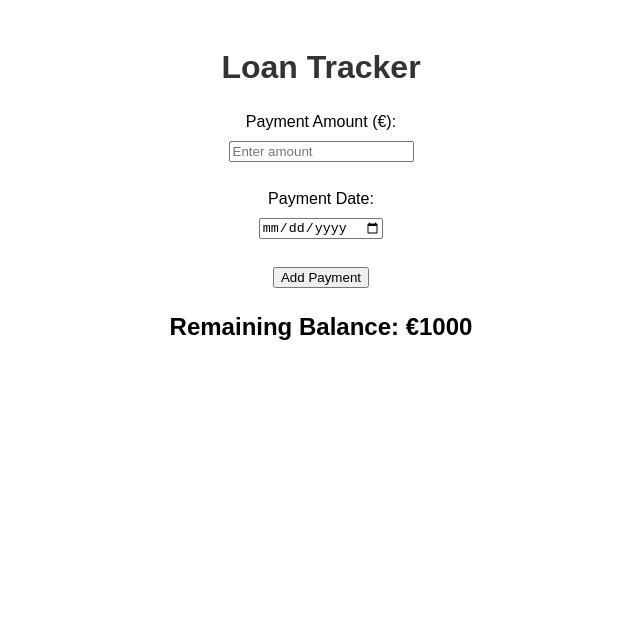
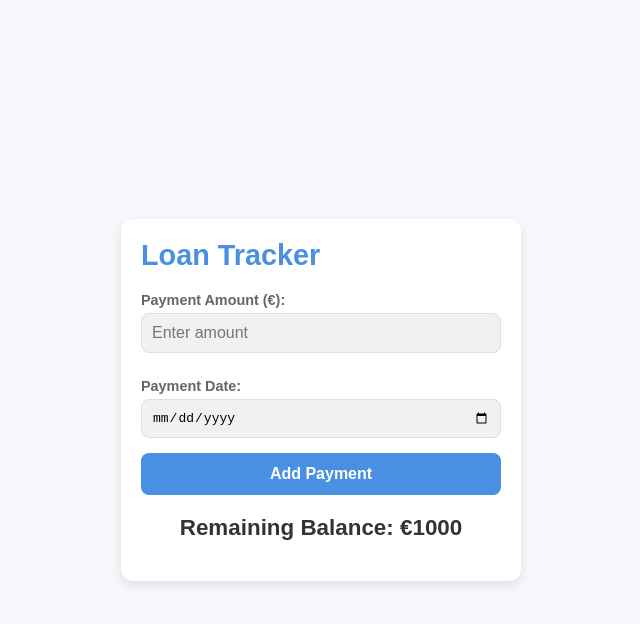
Before and after one commit to kieran-k1974/rebecca, a plain HTML site: page index.html in a window 1280 px wide. Shown: the whole page, without its empty margins (319-959 px from the left). Drawn offline with Linux system fonts and the light colour scheme.

Commit message:
Update index.html

```diff
--- a/index.html
+++ b/index.html
@@ -5,47 +5,124 @@
     <meta name="viewport" content="width=device-width, initial-scale=1.0">
     <title>Loan Tracker</title>
     <style>
+        /* General Reset */
+        * {
+            box-sizing: border-box;
+            margin: 0;
+            padding: 0;
+        }
+
         body {
             font-family: Arial, sans-serif;
             display: flex;
             flex-direction: column;
             align-items: center;
-            padding: 20px;
-        }
-        h1 {
+            justify-content: center;
+            min-height: 100vh;
+            background-color: #f7f8fc;
             color: #333;
         }
-        label, input, button {
-            margin: 5px;
+
+        h1 {
+            font-size: 1.8em;
+            color: #4a90e2;
+            margin-bottom: 20px;
         }
+
+        .container {
+            width: 90%;
+            max-width: 400px;
+            background: #ffffff;
+            padding: 20px;
+            border-radius: 12px;
+            box-shadow: 0 4px 12px rgba(0, 0, 0, 0.1);
+        }
+
+        label {
+            display: block;
+            margin: 10px 0 5px;
+            font-weight: bold;
+            font-size: 0.9em;
+            color: #666;
+        }
+
+        input[type="number"],
+        input[type="date"] {
+            width: 100%;
+            padding: 10px;
+            margin-bottom: 15px;
+            border: 1px solid #ddd;
+            border-radius: 8px;
+            font-size: 1em;
+            background-color: #f1f1f1;
+            transition: background 0.3s;
+        }
+
+        input:focus {
+            background-color: #ffffff;
+            outline: none;
+            border-color: #4a90e2;
+        }
+
+        button {
+            width: 100%;
+            padding: 12px;
+            font-size: 1em;
+            color: #fff;
+            background-color: #4a90e2;
+            border: none;
+            border-radius: 8px;
+            cursor: pointer;
+            transition: background 0.3s;
+            font-weight: bold;
+        }
+
+        button:hover {
+            background-color: #357abd;
+        }
+
+        h2 {
+            margin-top: 20px;
+            font-size: 1.4em;
+            color: #333;
+            text-align: center;
+        }
+
         #payment-list {
             margin-top: 20px;
-            width: 100%;
-            max-width: 400px;
         }
+
         .payment-entry {
             display: flex;
             justify-content: space-between;
-            border-bottom: 1px solid #ddd;
-            padding: 8px 0;
+            padding: 10px 0;
+            border-bottom: 1px solid #eee;
+            font-size: 0.9em;
+            color: #444;
+        }
+
+        .payment-entry span {
+            font-weight: normal;
         }
     </style>
 </head>
 <body>
 
+<div class="container">
     <h1>Loan Tracker</h1>
 
     <label for="payment-amount">Payment Amount (€):</label>
     <input type="number" id="payment-amount" placeholder="Enter amount" required>
-<br>
+
     <label for="payment-date">Payment Date:</label>
     <input type="date" id="payment-date" required>
-<br>
+
     <button onclick="addPayment()">Add Payment</button>
 
-<h2>Remaining Balance: €<span id="remaining-balance">5000</span></h2>
+    <h2>Remaining Balance: €<span id="remaining-balance">1000</span></h2>
 
     <div id="payment-list"></div>
+</div>
 
 <script>
     const initialLoanAmount = 1000;
```
Lines whose indentation alone changed are shown as unchanged.
